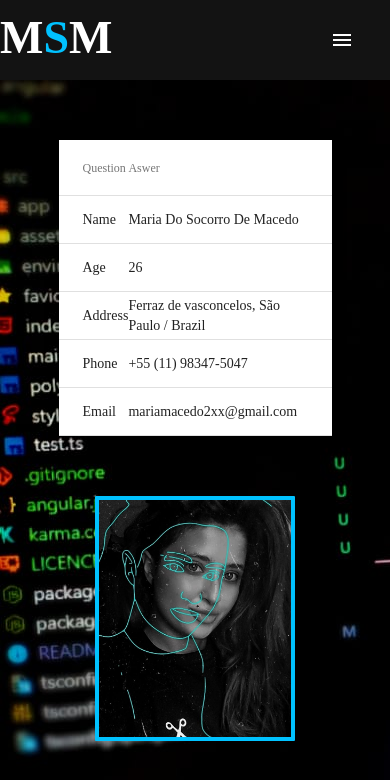
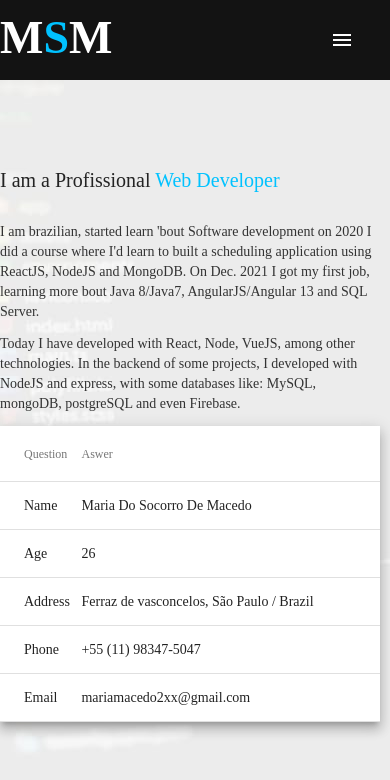
Before and after one commit to passiondev2024/PortifolioAngularJS, an Angular app: page /about in a window 390 px wide. Shown: the top 780 px of the page. Built offline with nearby package versions, Linux system fonts and the light colour scheme.

Commit message:
Correção da tela about

```diff
--- a/src/app/pages/about/about.component.css
+++ b/src/app/pages/about/about.component.css
@@ -1,10 +1,8 @@
 .about{
-  padding-top: 80px;
   display: flex;
   align-items: center;
   justify-content: center;
   height: 100vh;
-  background-image: "../../../assets/back-about.jpg";
 }
 .about--info{
   width: 70%;
@@ -16,17 +14,22 @@
   animation: esquerdaCentro 1s forwards;
 }
 .about--info--area{
+  display: flex;
+  padding-right: 100px;
+  flex-direction: column;
   flex: 1;
-  height: 100%;
 }
 .image--me{
   width: 30%;
   height: 500px;
-  border-radius: 0 30px 30px 0;
+  border-radius: 1px;
+  border: 4px solid #00C2FF;
 }
-.table--principal{
-  width: 100%;
-  height: 100%;
+.about--title{
+  color: #00C2FF;
+  font-size: 40px;
+  animation: corAzul 4s;
+  padding-bottom: 20px;
 }
 .table--coluna{
   border-radius:30px;
@@ -36,21 +39,36 @@
   .image--me{
     width: 40%;
   }
+  .about--title{
+    font-size:30px;
+  }
+
+  .about--info--area{
+    padding-right:10px;
+  }
 }
 @media (max-width: 650px) {
   .about{
-    height: 900px;
+    height: 100%;
+    padding-top: 80px;
+    padding-bottom: 300px;
+
+  }
+  .about--title{
+    font-size:20px;
   }
   .about--info{
     flex-direction: column;
-    margin-top: -200px;
+    width: 100%;
+    height: 100%;
   }
 
+  .about--info--area{
+    padding-right:10px;
+    margin-top: 90px;
+  }
   .image--me{
-    width: 200px;
-    height: 100%;
-    border-radius: 1px;
-    border: 4px solid #00C2FF;
+    width: 300px;
     margin-top: 60px;
   }
 }
--- a/src/app/pages/about/about.component.html
+++ b/src/app/pages/about/about.component.html
@@ -1,6 +1,12 @@
-<div class="about"  style="background-image: url('./assets/back-about.jpg')">
+<div class="about"  style="background-image: url('./assets/back-about2.jpg')">
   <div class="about--info">
     <div class="about--info--area">
+      <p class="about--title"><span [ngStyle]="{'color': '#232323'}">I am a Profissional </span> Web Developer</p>
+      <p>I am brazilian, started learn 'bout Software development on 2020 I did a course where I'd learn to built a scheduling application using ReactJS, NodeJS and MongoDB.
+        On Dec. 2021 I got my first job, learning more bout Java 8/Java7, AngularJS/Angular 13 and SQL Server. </p>
+        <p>Today
+        I have developed with React, Node, VueJS, among other technologies.
+        In the backend of some projects, I developed with NodeJS and express, with some databases like: MySQL, mongoDB, postgreSQL and even Firebase.</p>
       <table  mat-table [dataSource]="dataSource" class="mat-elevation-z8 table--principal">
         <mat-text-column class="table--coluna" name="question"></mat-text-column>
         <mat-text-column  class="table--coluna" name="aswer"></mat-text-column>
--- a/src/styles.css
+++ b/src/styles.css
@@ -4,6 +4,9 @@
   padding: 0;
   box-sizing: border-box;
   font-family: 'Times New Roman', Times, serif;
+}
+body{
+  background-color: #232323;
 }
 a{
 	text-decoration: none;
```
Also changed, not shown: src/assets/back-about2.jpg (added).
